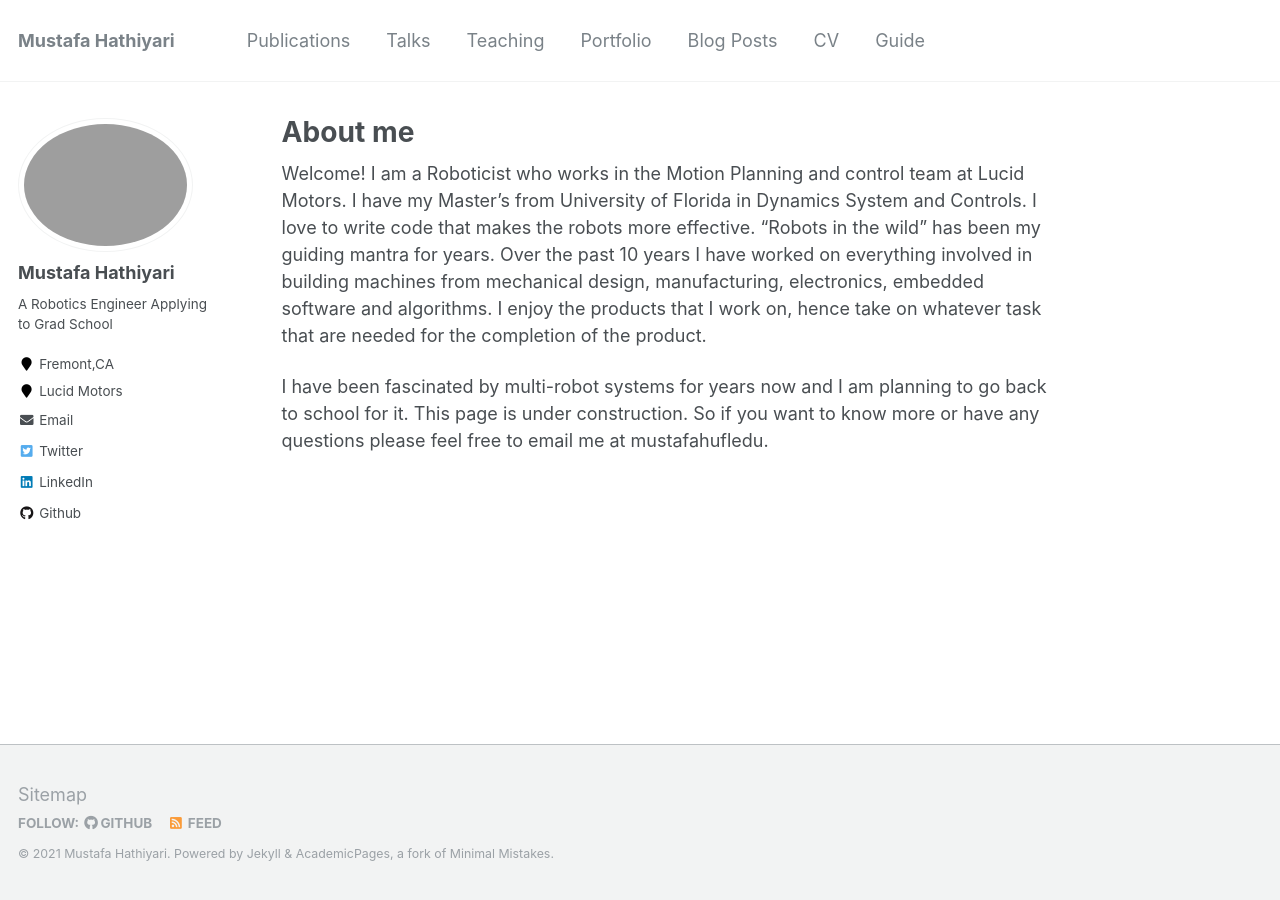
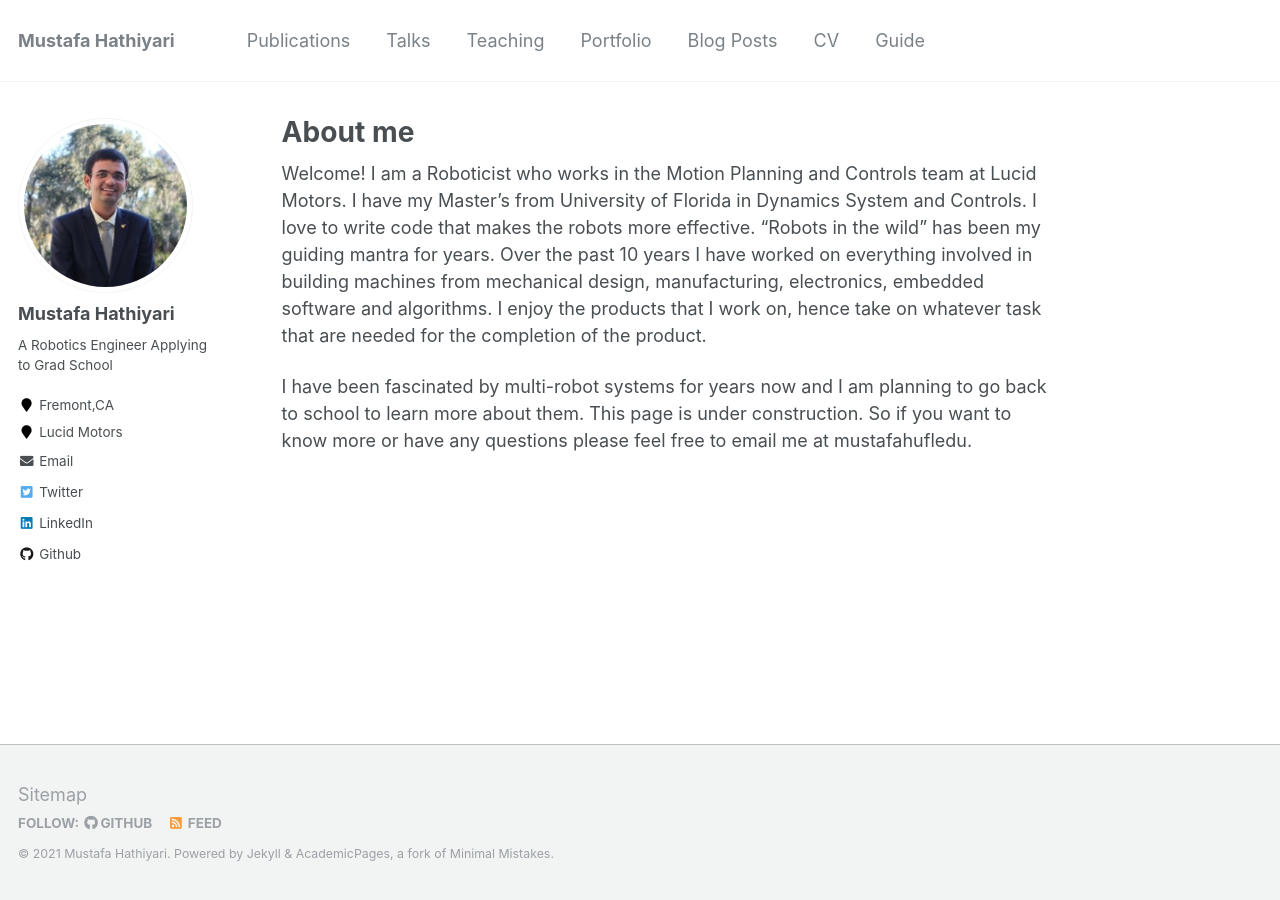
Before and after one commit to mhathiyari/mhathiyari.github.io, a Jekyll site: the page built from _pages/about.md, in a window 1280 px wide. Built offline with Jekyll 4.4.1, drawn with Linux system fonts in a browser that asks for light colours.

Commit message:
Updated basic info bug fix 2

```diff
--- a/_config.yml
+++ b/_config.yml
@@ -81,7 +81,7 @@ analytics:
 # Site Author
 author:
   name             : "Mustafa Hathiyari"
-  avatar           : "profile.jpeg"
+  avatar           : "profile.png"
   bio              : "A Robotics Engineer Applying to Grad School"
   location         : "Fremont,CA"
   employer         : "Lucid Motors"
--- a/_pages/about.md
+++ b/_pages/about.md
@@ -7,6 +7,6 @@ redirect_from:
   - /about/
   - /about.html
 ---
-Welcome! I am a Roboticist who works in the Motion Planning and control team at Lucid Motors. I have my Master’s from University of Florida in Dynamics System and Controls. I love to write code that makes the robots more effective. “Robots in the wild” has been my guiding mantra for years. Over the past 10 years I have worked on everything involved in building machines from mechanical design, manufacturing, electronics, embedded software and algorithms. I enjoy the products that I work on, hence take on whatever task that are needed for the completion of the product.
+Welcome! I am a Roboticist who works in the Motion Planning and Controls team at Lucid Motors. I have my Master’s from University of Florida in Dynamics System and Controls. I love to write code that makes the robots more effective. “Robots in the wild” has been my guiding mantra for years. Over the past 10 years I have worked on everything involved in building machines from mechanical design, manufacturing, electronics, embedded software and algorithms. I enjoy the products that I work on, hence take on whatever task that are needed for the completion of the product.
 
-I have been fascinated by multi-robot systems for years now and I am planning to go back to school for it. This page is under construction. So if you want to know more or have any questions please feel free to email me at mustafah<at>ufl<dot>edu.
+I have been fascinated by multi-robot systems for years now and I am planning to go back to school to learn more about them. This page is under construction. So if you want to know more or have any questions please feel free to email me at mustafah<at>ufl<dot>edu.
```
